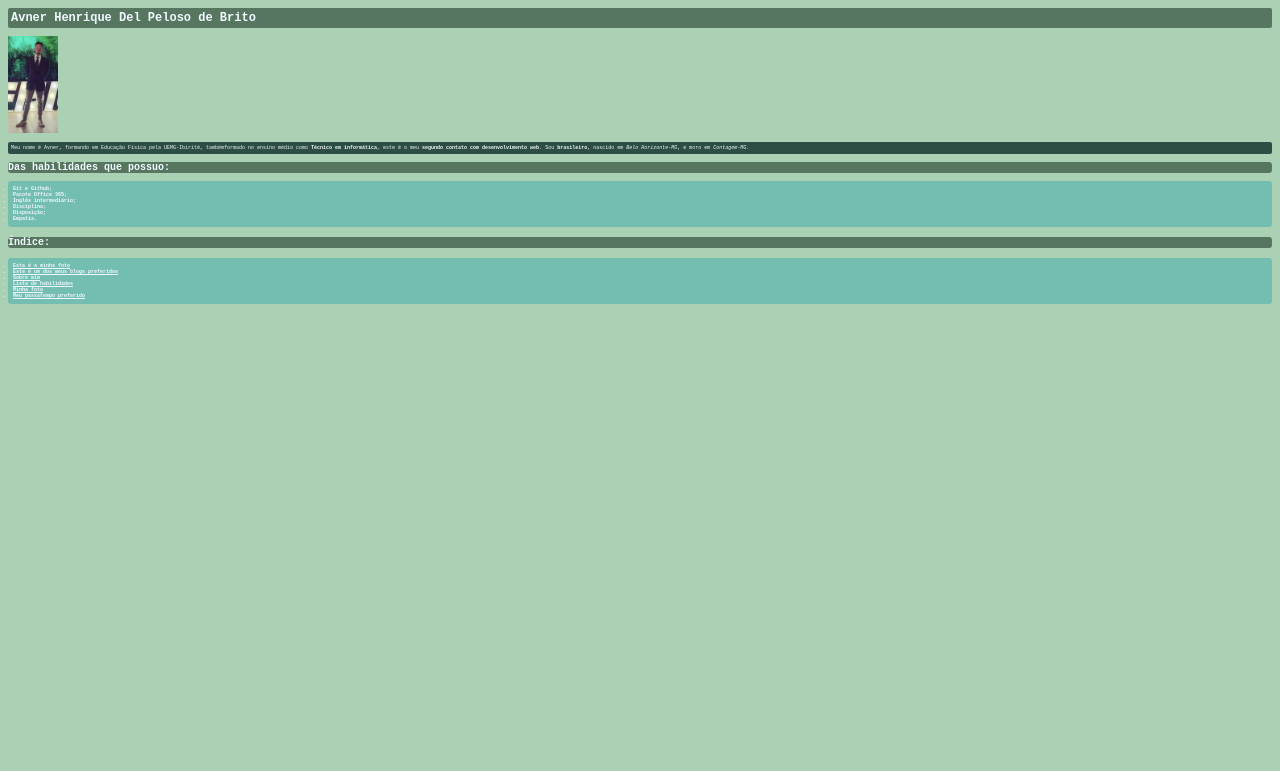
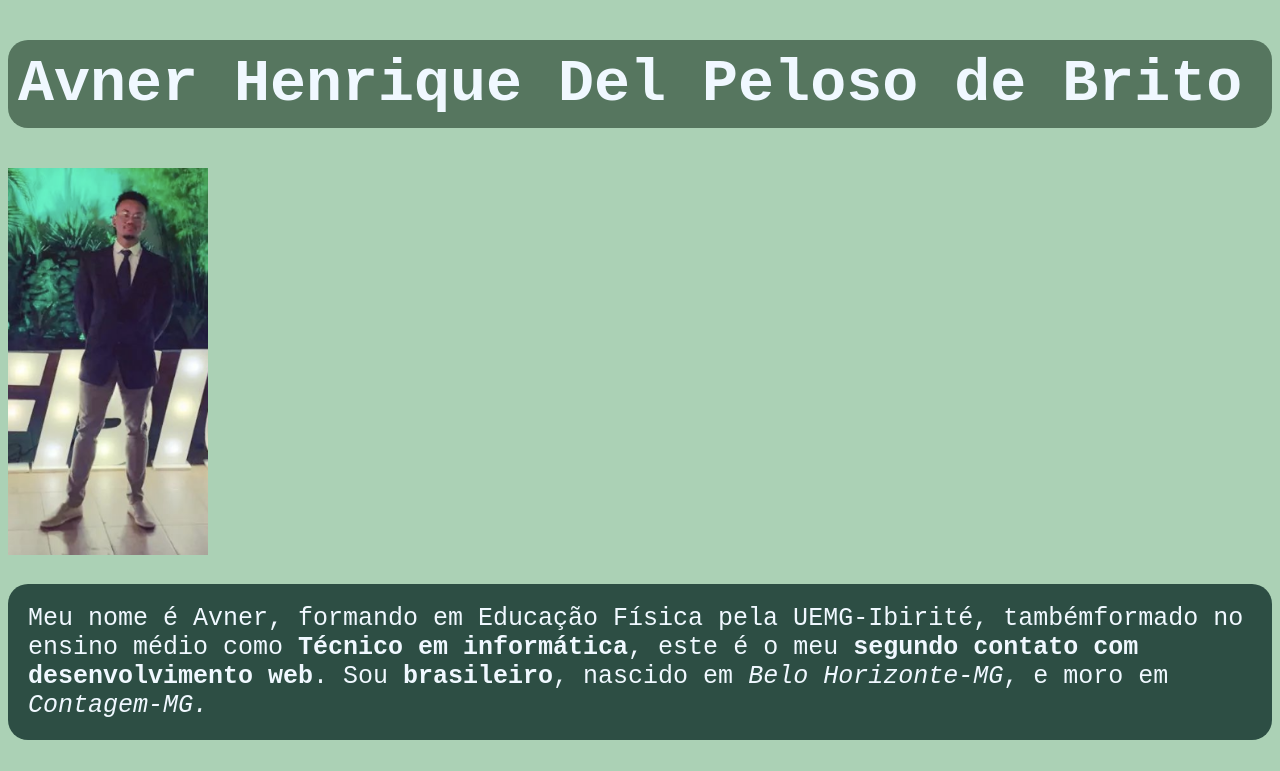
Before and after one commit to henriqueAvner/henriqueAvner.github.io, a plain HTML site: page index.html in a window 1280 px wide. Shown: the top 771 px of the page. Drawn offline with Linux system fonts and the light colour scheme.

Commit message:
Alteração no tamanho das fontes

```diff
--- a/index.html
+++ b/index.html
@@ -9,37 +9,37 @@
             background-color: #ABD1B5;
         }
         h1 {
-            font-size: 12px;
+            font-size: 60px;
             font-family:monospace;
             background-color:#56765F;
             color:aliceblue;
-            border-radius: 2px;
-            padding: 3px;
+            border-radius: 20px;
+            padding: 10px;
         }
         p {
-            font-size: 5px;
+            font-size: 25px;
             font-family: monospace;
             background-color: #2D4E44;
             color:aliceblue;
-            border-radius: 2px;
-            padding: 3px;
+            border-radius: 20px;
+            padding: 20px;
         }
         .back-lista {
             background-color: #74BEB0;
-            font-size: 5px;
+            font-size: 28px;
             font-family: monospace;
             color: aliceblue;
             font-weight: bold;
-            padding: 5px;
-            border-radius: 3px;
+            padding: 30px;
+            border-radius: 30px;
         }
         .sub-titulo{
             font-family: monospace;
             color: aliceblue;
-            font-size: 10px;
+            font-size: 40px;
             background-color: #56765F;
-
-            border-radius: 3px;
+            padding: 20px;
+            border-radius: 20px;
         }
         a{
             font-family: monospace;
@@ -53,7 +53,7 @@
 </head>
 <body>
     <h1>Avner Henrique Del Peloso de Brito</h1>
-    <img id ="foto" src="imagem-Avner.png" width="50px" alt="Uma foto de Avner no dia da festa de formatura">
+    <img id ="foto" src="imagem-Avner.png" width="200px" alt="Uma foto de Avner no dia da festa de formatura">
     <p id="sobre">Meu nome é Avner, formando em Educação Física pela UEMG-Ibirité,
         tambémformado no ensino médio como <strong>Técnico em informática</strong>, este é o meu <strong>segundo contato com desenvolvimento web</strong>. Sou <strong>brasileiro</strong>, nascido
         em <em>Belo Horizonte-MG</em>, e moro em <em>Contagem-MG.</em></p>
```
